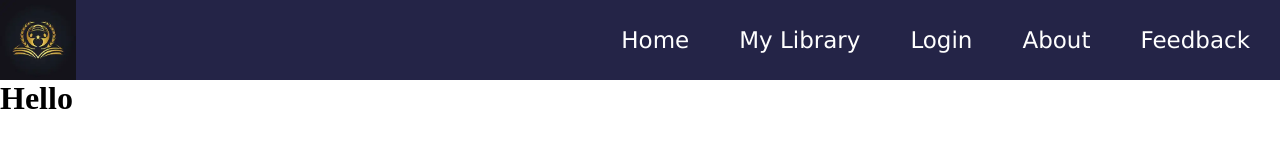
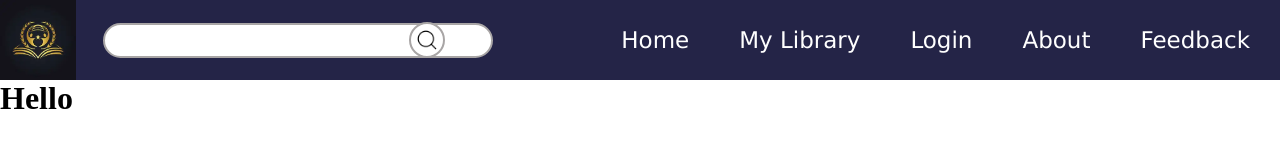
Before and after one commit to sakshibodakhe/Engineering_books, a plain HTML site: page pages/About.html in a window 1280 px wide. Drawn offline with Linux system fonts and the light colour scheme.

Commit message:
add responsive design

```diff
--- a/pages/About.html
+++ b/pages/About.html
@@ -12,6 +12,10 @@
         <Nav class=" Navbar ">
 
             <img src="../Images/book.webp" class="logo-img">
+
+            <input type="search" id="search-bar">
+
+            <img src="../Images/magnifying-glass.png" id="search-img">
             <ul class="nav-links">
                 <li> <a href="../index.html" class=" menu ">Home</a></li>
                 <li><a href="../pages/Mylab.html" class=" menu ">My Library</a></li>
@@ -19,7 +23,7 @@
                 <li><a href="./pages/About.html" class=" menu ">About</a></li>
                 <li><a href="../pages/feedback.html" class=" menu ">Feedback</a></li>
             </ul>
-            <img src="./Images/menu bar.png" id="menu-bar">
+            <img src="../Images/menu bar.png" id="menu-bar">
 
 
         </Nav>
--- a/style.css
+++ b/style.css
@@ -40,11 +40,41 @@
         display: none;
     }
 
-@media screen and ( max-width:768px) {
+    #search-bar {
+        width: 390px;
+        height: 35px;
+        border-radius: 20px;
+        border: 2px rgb(168, 165, 165) solid;
+        margin-left: -90px;
+    }
+
+    #search-img {
+        background-color: white;
+        height: 26px;
+        border-radius: 20px;
+        padding: 3px;
+        margin-left: -200px;
+        cursor: pointer;
+        border: 2px rgb(168, 165, 165) solid;
+    }
+
+    @media screen and ( max-width: 768px) {
         .nav-links {
             display: none;
         }
         #menu-bar {
             display: flex;
         }
+        #search-img {
+            border: none;
         }
+    }
+
+    @media screen and ( max-width: 530px) {
+        #search-bar {
+            display: none;
+        }
+        #search-img {
+            display: none;
+        }
+    }
```
Also changed, not shown: index.html (+6 -1 lines), pages/Mylab.html (+5 -1 lines), pages/feedback.html (+4 -0 lines), pages/login.html (+5 -1 lines), pages/signup.html (+5 -1 lines), Images/magnifying-glass.png (added). Lines whose indentation alone changed are shown as unchanged.
